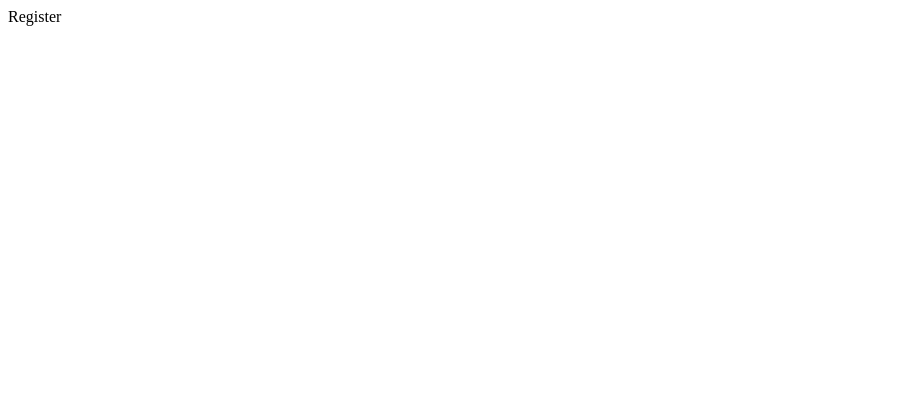
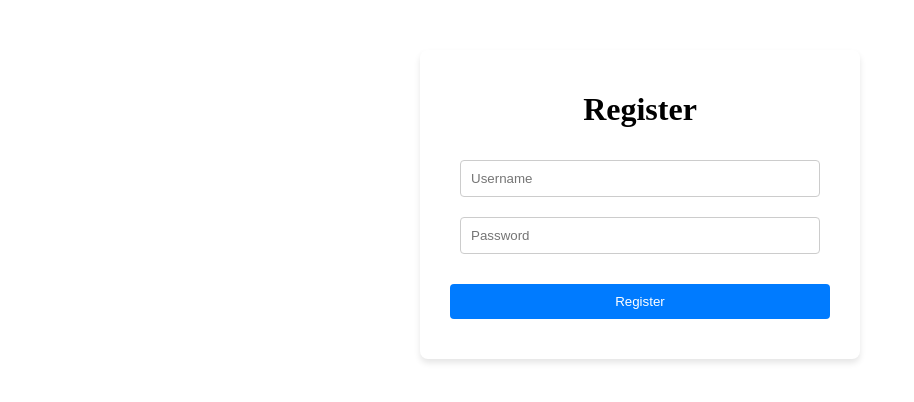
Before and after one commit to philiyonas/Full_stack_Django_React_Project1, a React app in the folder frontend/: page /register in a window 1280 px wide. Shown: the top 402 px of the page, without its empty margins (0-914 px from the left). Built offline with nearby package versions, Linux system fonts and the light colour scheme; the HTML template or start-up script is replaced by a standard one.

Commit message:
connecting logiin and register props  to the Form componets

```diff
--- a/frontend/src/pages/Register.jsx
+++ b/frontend/src/pages/Register.jsx
@@ -1,4 +1,6 @@
+import Form from "../components/Form"
+
 function Register() {
-    return <div>Register</div>
+    return <Form route="/api/user/register/" method="register" /> // using Form component with route request and method props to specify registration form
 }
 export default Register
```
